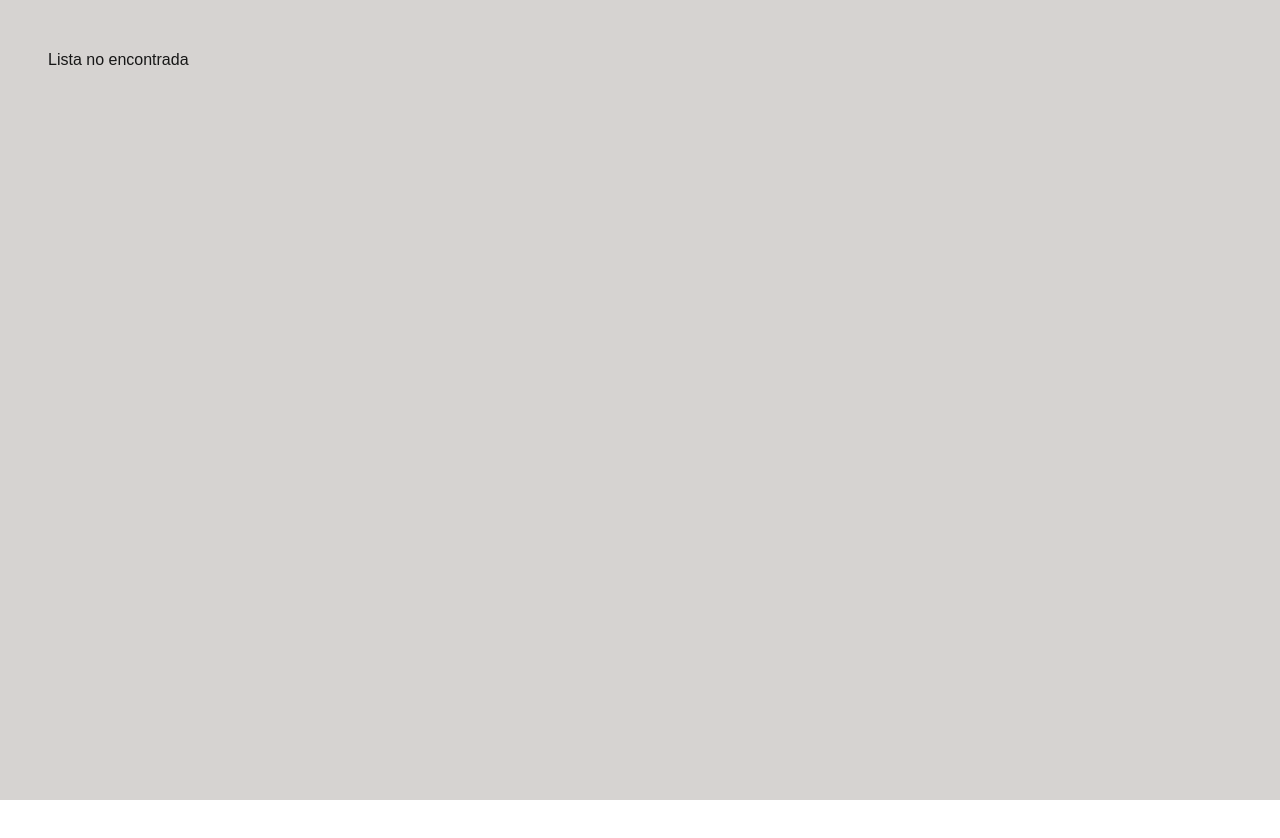
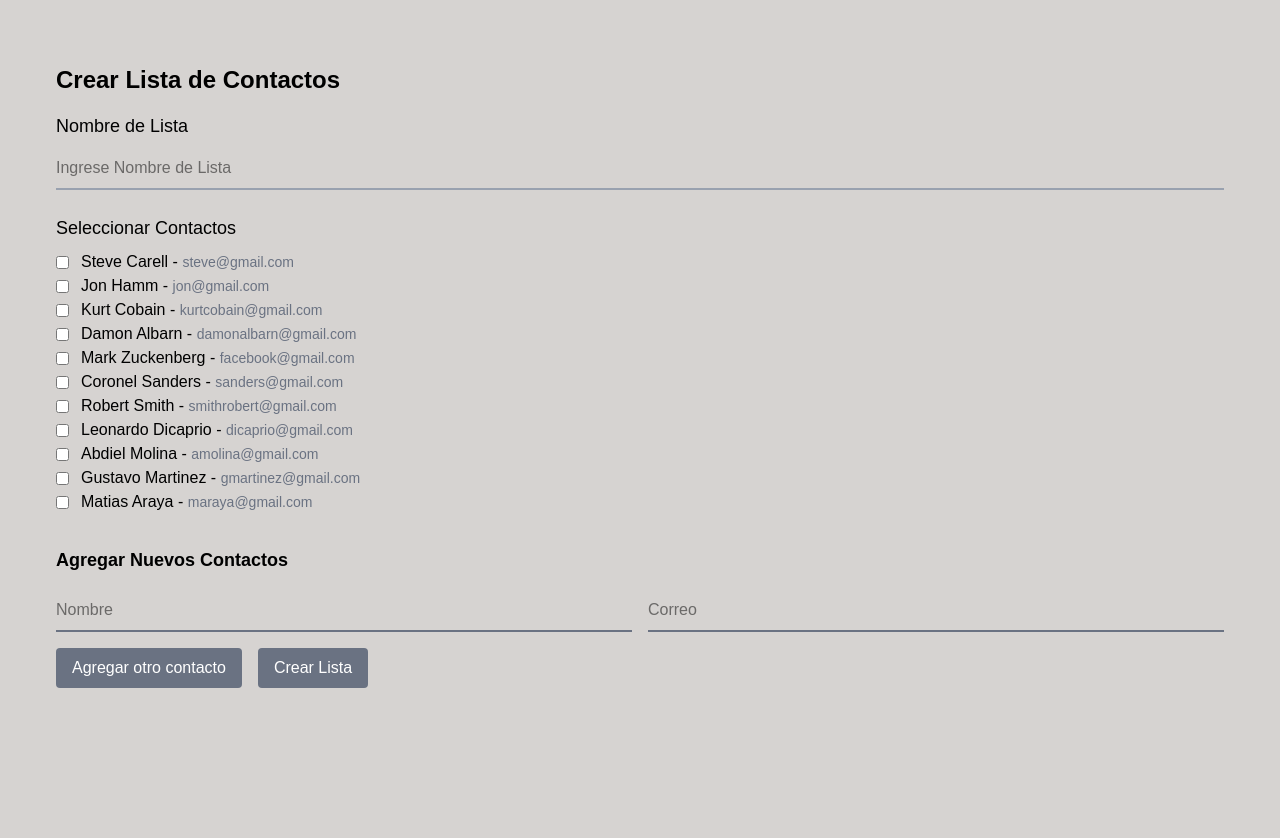
Before and after one commit to gmartinezsenglar/madmailmarketing, a Next.js app: page /clientes/crear_lista in a window 1280 px wide. Shown: the top 838 px of the page. Before the commit the page ends 800 px from the top, so only its background shows below. Built offline with nearby package versions, Linux system fonts and the light colour scheme.

Commit message:
Creación Pantalla "CrearLista"

```diff
--- /dev/null
+++ b/src/app/clientes/crear_lista/page.tsx
@@ -0,0 +1,80 @@
+'use client';
+
+import { listaContactos } from "@/app/clientes_simulado";
+import { useState } from "react";
+
+export default function CrearLista() {
+  const [formularioNuevosContactos, setFormularioNuevosContactos] = useState([{ nombre: '', correo: '' }]);
+  const todosLosContactos = listaContactos.flatMap(lista => lista.contactos);
+
+  const agregarContacto = () => {
+    setFormularioNuevosContactos([...formularioNuevosContactos, { nombre: '', correo: '' }]);
+  };
+
+  const mapContactos = new Map();
+  for (const contacto of todosLosContactos) {
+    mapContactos.set(contacto.id, contacto);
+  }
+
+  const contactosUnicos = Array.from(mapContactos.values());
+
+  return (
+    <div className="flex flex-col min-h-screen text-black px-6 py-8">
+      <h1 className="text-black text-2xl font-bold mb-4">
+        Crear Lista de Contactos
+      </h1>
+      <form className="flex flex-col">
+        <div className="mb-6">
+          <label className="block text-lg mb-2">Nombre de Lista</label>
+          <input
+            type="text"
+            placeholder="Ingrese Nombre de Lista"
+            required
+            className="w-full border-b-2 border-gray-400 focus:border-blue-600 focus:outline-none py-2"
+          />
+        </div>
+        <div className="mb-8">
+          <label className="block text-lg mb-2">Seleccionar Contactos</label>
+          <div>
+            {contactosUnicos.map(contacto => (
+              <label key={contacto.id} className="flex items-center space-x-3">
+                <input type="checkbox" className="form-checkbox" />
+                <span>
+                  {contacto.nombre}  {"- "}
+                  <span className="text-gray-500 text-sm">{contacto.correo}</span>
+                </span>
+              </label>
+            ))}
+          </div>
+        </div>
+        <div className="mb-4">
+          <h2 className="text-lg font-semibold mb-4">Agregar Nuevos Contactos</h2>
+          {formularioNuevosContactos.map((_, index) => (
+            <div key={index} className="flex flex-col md:flex-row gap-4 mb-4">
+              <input
+                type="text"
+                placeholder="Nombre"
+                className="flex-1 border-b-2 border-gray-500 focus:border-blue-600 focus:outline-none py-2"
+              />
+              <input
+                type="email"
+                placeholder="Correo"
+                className="flex-1 border-b-2 border-gray-500 focus:border-blue-600 focus:outline-none py-2"
+              />
+            </div>
+          ))}
+          <button
+            type = "button"
+            onClick={agregarContacto}
+            className="bg-gray-500 text-white px-4 py-2 rounded hover:bg-gray-600"
+          >
+            Agregar otro contacto
+          </button>
+          <button className="bg-gray-500 text-white px-4 py-2 rounded hover:bg-gray-600 w-fit mx-4">
+            Crear Lista
+          </button>
+        </div>
+      </form>
+    </div>
+  );
+}
```
